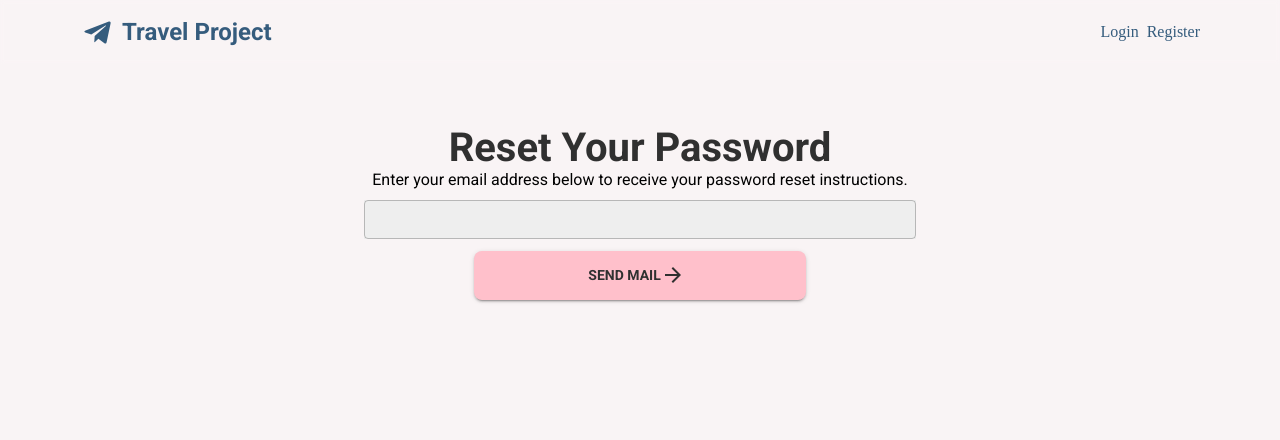
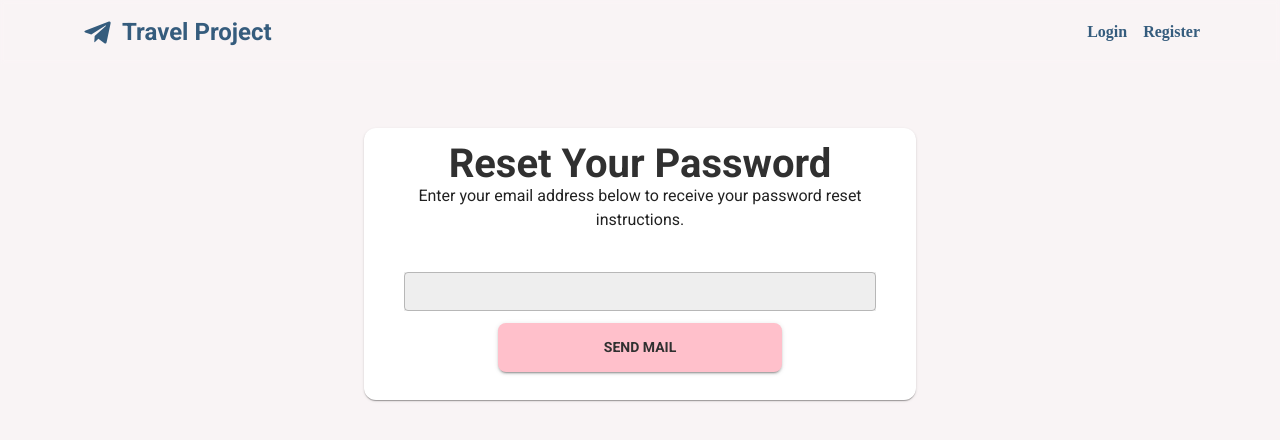
Before and after one commit to DNSLV-PMTKV/TravelProject-web, a React (Create React App) app: page /forgot-password in a window 1280 px wide. Shown: the top 440 px of the page. Built offline with nearby package versions, Linux system fonts and the light colour scheme.

Commit message:
Added activate account page fixed regeister page with new styles fixed index.html not loading css

```diff
--- a/public/index.html
+++ b/public/index.html
@@ -4,12 +4,12 @@
 		<meta charset="utf-8" />
 		<link rel="icon" href="%PUBLIC_URL%/favicon.ico" />
 		<meta name="viewport" content="width=device-width, initial-scale=1" />
-    <meta name="theme-color" content="#000000" />
+
 		<meta name="description" content="Web site created using create-react-app" />
 		<link rel="apple-touch-icon" href="%PUBLIC_URL%/logo192.png" />
 		<link rel="stylesheet" href="https://fonts.googleapis.com/css?family=Roboto:300,400,500,700&display=swap" />
 		<link rel="stylesheet" href="https://fonts.googleapis.com/icon?family=Material+Icons" />
-    <link rel="stylesheet" href="index.css" />
+		<link rel="stylesheet" href="%PUBLIC_URL%/index.css" />
 		<!--
       manifest.json provides metadata used when your web app is installed on a
       user's mobile device or desktop. See https://developers.google.com/web/fundamentals/web-app-manifest/
--- a/src/App.tsx
+++ b/src/App.tsx
@@ -11,6 +11,7 @@ import Spinner from './components/Spinner/Spinner';
 const ErrorPage = React.lazy(() => import('./pages/error/Error'));
 const LoginPage = React.lazy(() => import('./pages/login/Login'));
 const RegisterPage = React.lazy(() => import('./pages/register/Register'));
+const ActivateAccount = React.lazy(() => import('./pages/activateAccount/ActivateAccount'));
 const ForgotPasswordPage = React.lazy(() => import('./pages/forgotPassword/ForgotPassword'));
 
 const asd: React.FC = () => {
@@ -35,10 +36,11 @@ const App: React.FC = () => {
 						<Switch>
 							<Route path='/' exact component={asd} />
 							<Route path='/register' component={RegisterPage} />
+							<Route path='/activate/:token' component={ActivateAccount} />
 							<Route path='/login' component={LoginPage} />
 							<Route path='/forgot-password' component={ForgotPasswordPage} />
-							<Route path='/error' component={ErrorPage} />
-							<Redirect to='/error' />
+							<Route path='/404' component={ErrorPage} />
+							<Redirect to='/404' />
 						</Switch>
 					</BrowserRouter>
 				</Suspense>
--- a/src/containers/Layout/Layout.tsx
+++ b/src/containers/Layout/Layout.tsx
@@ -1,12 +1,10 @@
 import { BottomNavigation, BottomNavigationAction } from '@material-ui/core';
 import AppBar from '@material-ui/core/AppBar';
-import Button from '@material-ui/core/Button';
 import Link from '@material-ui/core/Link';
 import { createStyles, makeStyles, Theme } from '@material-ui/core/styles';
 import Toolbar from '@material-ui/core/Toolbar';
 import Typography from '@material-ui/core/Typography';
 import AccountBoxRoundedIcon from '@material-ui/icons/AccountBoxRounded';
-import AccountCircleIcon from '@material-ui/icons/AccountCircle';
 import AccountCircleRoundedIcon from '@material-ui/icons/AccountCircleRounded';
 import HomeRoundedIcon from '@material-ui/icons/HomeRounded';
 import TelegramIcon from '@material-ui/icons/Telegram';
@@ -34,7 +32,11 @@ const useStyles = makeStyles((theme: Theme) =>
 			}
 		},
 		leftButton: {
-			marginRight: '.5em'
+			marginRight: '1em',
+			fontWeight: 'bold'
+		},
+		rightButton: {
+			fontWeight: 'bold'
 		},
 		titleContainer: {
 			[theme.breakpoints.down(mobileBreak)]: {
@@ -135,25 +137,16 @@ export const Layout: React.FC<Props> = (props: Props) => {
 	const renderDesktopMenu = (
 		<div className={classes.sectionDesktop}>
 			{props.authenticated ? (
-				<Link href='/account'>
-					<Button className={classes.button}>
-						<AccountCircleIcon />
-						Account
-					</Button>
+				<Link href='/account' className={classes.rightButton}>
+					Account
 				</Link>
 			) : (
 				<Fragment>
 					<Link href='/login' className={classes.leftButton}>
-						{/* <Button className={classes.button}> */}
-						{/* <AccountCircleIcon /> */}
 						Login
-						{/* </Button> */}
 					</Link>
-					<Link href='/register'>
-						{/* <Button className={classes.button}> */}
-						{/* <AccountCircleIcon /> */}
+					<Link href='/register' className={classes.rightButton}>
 						Register
-						{/* </Button> */}
 					</Link>
 				</Fragment>
 			)}
--- /dev/null
+++ b/src/pages/activateAccount/ActivateAccount.tsx
@@ -0,0 +1,55 @@
+import { Container, Typography } from '@material-ui/core';
+import React, { useEffect, useState } from 'react';
+import { useParams } from 'react-router-dom';
+import UserRequests from '../../requests/userRequests';
+
+type Params = {
+	token: string;
+};
+
+const ActivateAccount: React.FC = () => {
+	const { token } = useParams<Params>();
+	const [valid, setValid] = useState('');
+
+	useEffect(() => {
+		let mounted = true;
+		UserRequests.confirmAccount(token)
+			.then((res) => {
+				console.log('res', res);
+				if (mounted) {
+					setValid('true');
+				}
+			})
+			.catch((err) => {
+				console.error('err', err);
+				setValid('false');
+			});
+		return () => {
+			mounted = false;
+		};
+	}, []);
+
+	const renderSuccess = (): JSX.Element => {
+		return (
+			<Typography variant='h2' align='center'>
+				Your account has been activated.
+			</Typography>
+		);
+	};
+
+	const renderFailure = (): JSX.Element => {
+		return (
+			<Typography variant='h2' align='center'>
+				You have already actived your account.
+			</Typography>
+		);
+	};
+
+	return (
+		<Container component='div' maxWidth='md'>
+			{valid === 'true' ? renderSuccess() : renderFailure()}
+		</Container>
+	);
+};
+
+export default ActivateAccount;
--- a/src/pages/forgotPassword/ForgotPassword.tsx
+++ b/src/pages/forgotPassword/ForgotPassword.tsx
@@ -1,5 +1,13 @@
-import { Button, Container, Typography } from '@material-ui/core';
-import ArrowForwardIcon from '@material-ui/icons/ArrowForward';
+import {
+	Button,
+	Card,
+	CardContent,
+	CardHeader,
+	Container,
+	createStyles,
+	makeStyles,
+	Typography
+} from '@material-ui/core';
 import React, { Fragment, useState } from 'react';
 import { FormErrors } from '../../components/FormErrors/FormErrors';
 import { TextInput } from '../../components/TextInput/TextInput';
@@ -10,8 +18,21 @@ interface Errors {
 	email?: string[];
 }
 
+const useStyles = makeStyles(() =>
+	createStyles({
+		form: {
+			margin: '0 24px 12px 24px;'
+		},
+		emailMessage: {
+			marginTop: '5%'
+		}
+	})
+);
+
 const ForgotPassword: React.FC = () => {
 	useTitle('Travel Project | Forgot Password');
+
+	const classes = useStyles();
 
 	const [email, setEmail] = useState('');
 	const [mailSend, setMailSend] = useState(false);
@@ -38,13 +59,21 @@ const ForgotPassword: React.FC = () => {
 	const renderForm = () => {
 		return (
 			<Fragment>
+				<Card>
+					<CardHeader
+						title={
+							<Fragment>
 								<Typography variant='h2' align='center'>
 									Reset Your Password
 								</Typography>
 								<Typography variant='body1' align='center'>
 									Enter your email address below to receive your password reset instructions.
 								</Typography>
-                <form onSubmit={handleSubmit}>
+							</Fragment>
+						}
+					/>
+					<CardContent>
+						<form onSubmit={handleSubmit} className={classes.form}>
 							<TextInput
 								required
 								fullWidth
@@ -55,9 +84,11 @@ const ForgotPassword: React.FC = () => {
 							/>
 							<Button type='submit' fullWidth variant='contained' color='primary'>
 								Send mail
-                        <ArrowForwardIcon />
 							</Button>
 						</form>
+					</CardContent>
+				</Card>
+
 				<FormErrors errors={createErrorList()} />
 			</Fragment>
 		);
@@ -66,7 +97,7 @@ const ForgotPassword: React.FC = () => {
 	const renderCheckMailMessage = () => {
 		return (
 			<Fragment>
-                <Typography variant='h2' align='center'>
+				<Typography variant='h2' align='center' className={classes.emailMessage}>
 					Check your email
 				</Typography>
 				<Typography variant='h6' align='center'>
--- a/src/pages/register/Register.tsx
+++ b/src/pages/register/Register.tsx
@@ -1,5 +1,15 @@
-import { Button, Container, createStyles, Grid, Link, makeStyles, Typography } from '@material-ui/core';
-import ArrowForwardIcon from '@material-ui/icons/ArrowForward';
+import {
+	Button,
+	Card,
+	CardContent,
+	CardHeader,
+	Container,
+	createStyles,
+	Grid,
+	Link,
+	makeStyles,
+	Typography
+} from '@material-ui/core';
 import ErrorIcon from '@material-ui/icons/Error';
 import React, { Fragment, useState } from 'react';
 import { TextInput } from '../../components/TextInput/TextInput';
@@ -16,7 +26,7 @@ interface Errors {
 const useStyles = makeStyles(() =>
 	createStyles({
 		form: {
-            marginTop: 8
+			margin: '0 24px 12px 24px;'
 		},
 		gridItem: {
 			padding: '0 12px !important'
@@ -72,6 +82,7 @@ const Register: React.FC = () => {
 			.catch((err) => {
 				console.error('Eroror', err);
 				setErrors(err.response.data);
+				window.scrollTo({ top: document.body.scrollHeight, behavior: 'smooth' });
 			});
 	};
 
@@ -91,9 +102,15 @@ const Register: React.FC = () => {
 	const renderForm = () => {
 		return (
 			<Fragment>
+				<Card raised>
+					<CardHeader
+						title={
 							<Typography variant='h2' align='center'>
 								Register.
 							</Typography>
+						}
+					/>
+					<CardContent>
 						<form onSubmit={handleSubmit} className={classes.form}>
 							<Grid container spacing={3}>
 								<Grid item xs={12} sm={6} className={classes.gridItem}>
@@ -156,11 +173,13 @@ const Register: React.FC = () => {
 								<Grid item xs={12} className={classes.gridItem}>
 									<Button type='submit' fullWidth variant='contained' color='primary'>
 										Register
-                                <ArrowForwardIcon />
 									</Button>
 								</Grid>
 							</Grid>
 						</form>
+					</CardContent>
+				</Card>
+
 				<Grid
 					container
 					alignItems='center'
--- a/src/requests/userRequests.tsx
+++ b/src/requests/userRequests.tsx
@@ -27,6 +27,7 @@ export interface ResetPasswordInterface {
 export default class UserRequests {
 	static loginEndpoint = `${domain}api/login`;
 	static registerEndpoint = `${domain}api/register`;
+	static confirmAccountEndpoint = `${domain}api/confirm`;
 	static logoutEndpoint = `${domain}api/revoke`;
 	static forgotPasswordEndpoint = `${domain}api/forgot_password`;
 
@@ -49,4 +50,8 @@ export default class UserRequests {
 	static resetPassword = (data: ResetPasswordInterface): AxiosPromise => {
 		return Axios.put(UserRequests.forgotPasswordEndpoint, data);
 	};
+
+	static confirmAccount = (token: string): AxiosPromise => {
+		return Axios.get(`${UserRequests.confirmAccountEndpoint}?token=${token}`);
+	};
 }
```
Also changed, not shown: public/manifest.json, 2 other files (tests, documents, lock files or other folders). Lines whose indentation alone changed are shown as unchanged.
